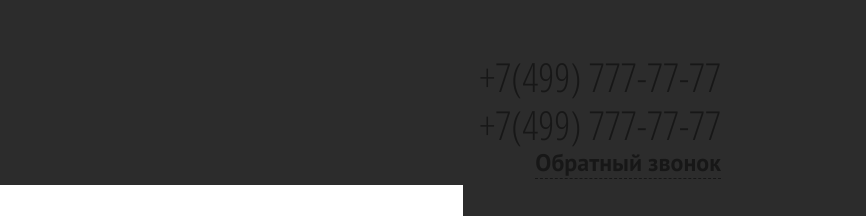
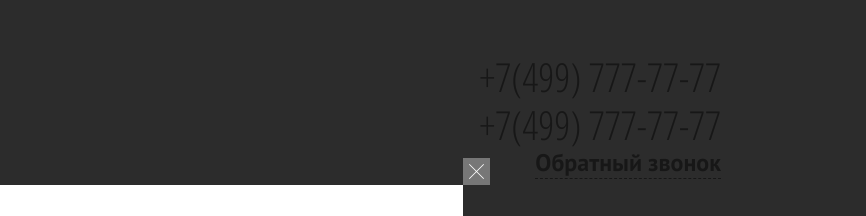
Before and after one commit to AleksMoore/test_template, a plain HTML site: page index.html in a window 1280 px wide. Both pictures are taken after a click on the link "Обратный звонок". Shown: the top 216 px of the page, 414-1280 px from the left. Drawn offline with Linux system fonts and the light colour scheme.

Commit message:
Update index.html

```diff
--- a/index.html
+++ b/index.html
@@ -22,7 +22,7 @@
 	<div id="fblock_bg"></div>
 			<div id="fblock_main" class="fblock__style">
 				<div class="fblock__inner">
-					<a href="#" class="ct__fblock"><img src="/images/icons/fb_close.png"></a>
+					<a href="#" class="ct_fblock"><img src="/images/icons/fb_close.png"></a>
 					<h3>Обратная звязь</h3>
 					<form enctype="" method="post" action="">
 					<label>Ваше имя *</label><input placeholder="Поле обязательно для заполнения" type="text" id="name" name="" value="" class="inp__name" required/>
```
